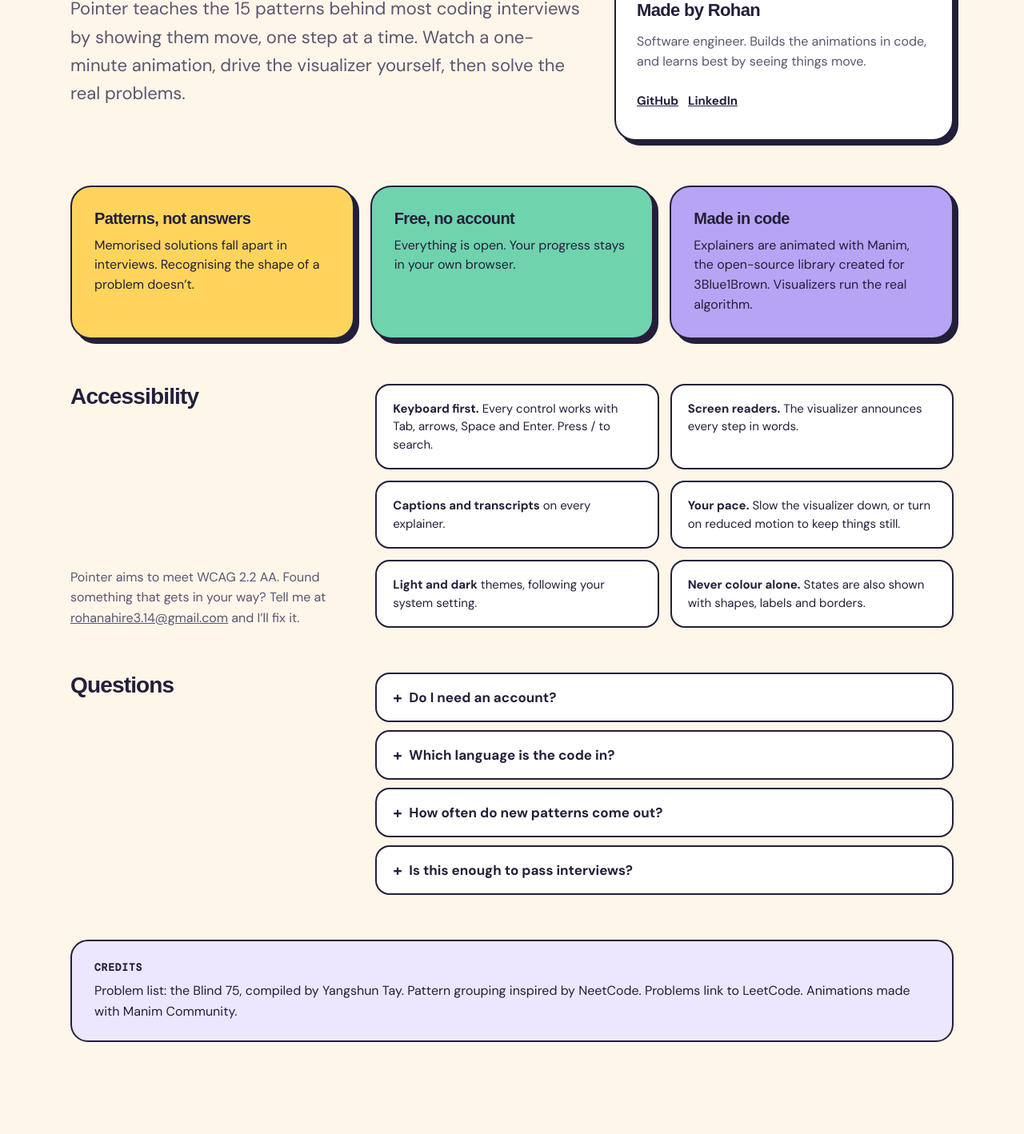
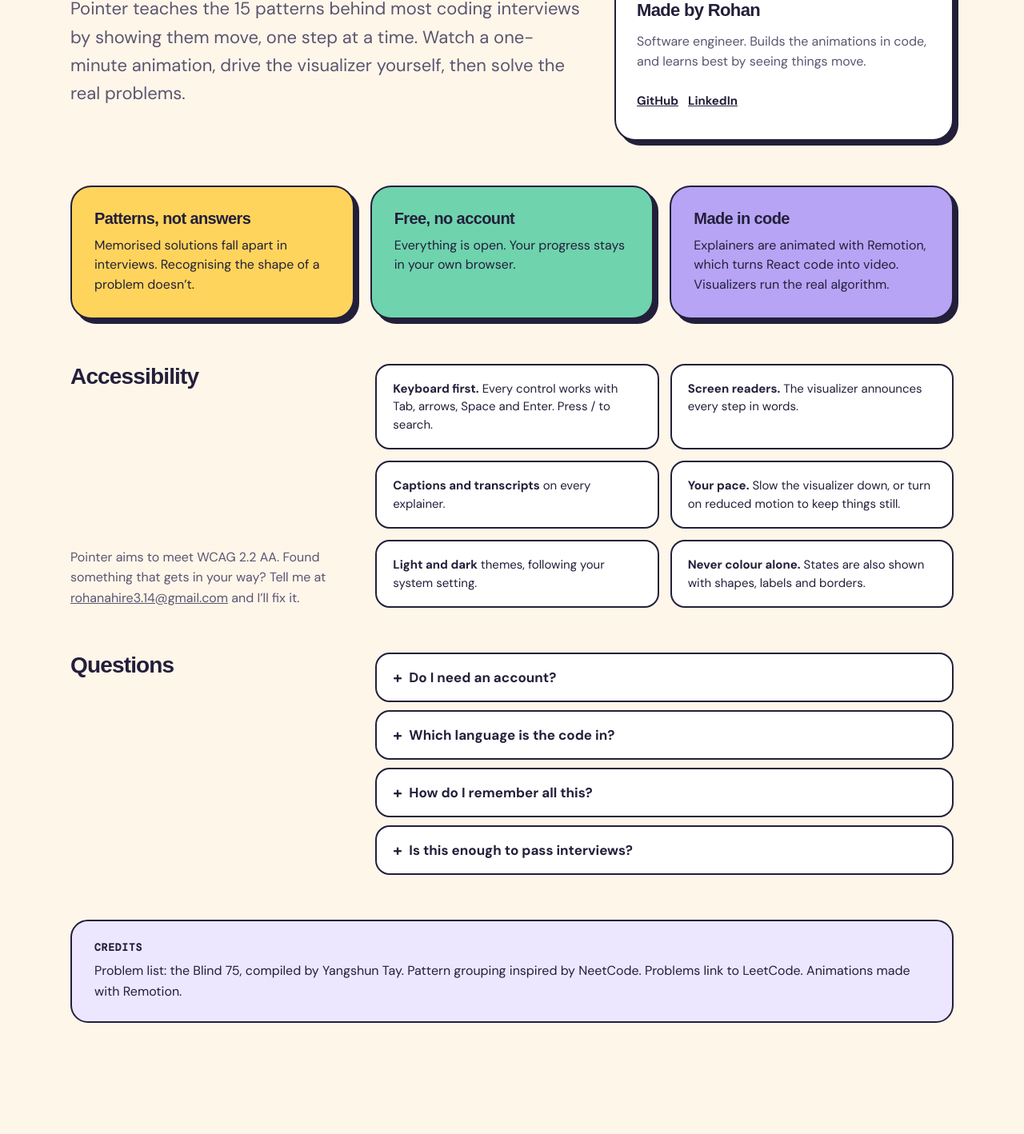
Before and after one commit to rohan-ahire1/pointer, a Next.js app: page /about in a window 1280 px wide. Shown: the part 276-1694 px from the top of the page at 80% size. Built offline with nearby package versions, Linux system fonts and the light colour scheme; a web font is replaced by a local one.

Commit message:
Correct the About page's facts and FAQ

```diff
--- a/app/about/page.tsx
+++ b/app/about/page.tsx
@@ -23,7 +23,7 @@ const PRINCIPLES = [
   {
     bg: "var(--lilac)",
     title: "Made in code",
-    body: "Explainers are animated with Manim, the open-source library created for 3Blue1Brown. Visualizers run the real algorithm.",
+    body: "Explainers are animated with Remotion, which turns React code into video. Visualizers run the real algorithm.",
   },
 ];
 
@@ -43,11 +43,11 @@ const FAQS = [
   },
   {
     q: "Which language is the code in?",
-    a: "TypeScript. The ideas carry over to any language, and each lesson explains the logic in plain English first.",
+    a: "TypeScript and Python. Switch with the toggle on any code panel. Each lesson explains the logic in plain English first, so the ideas carry over to any language.",
   },
   {
-    q: "How often do new patterns come out?",
-    a: "When they’re ready. Each one takes a while to animate properly.",
+    q: "How do I remember all this?",
+    a: "Mark a problem solved and it comes back for review a day later, then less and less often. The pattern drill practises the first step of any interview: working out which pattern fits.",
   },
   {
     q: "Is this enough to pass interviews?",
@@ -136,7 +136,7 @@ export default function AboutPage() {
         </h2>
         <p className={styles.creditsBody}>
           Problem list: the Blind 75, compiled by Yangshun Tay. Pattern grouping inspired by NeetCode.
-          Problems link to LeetCode. Animations made with Manim Community.
+          Problems link to LeetCode. Animations made with Remotion.
         </p>
       </section>
     </div>
```
